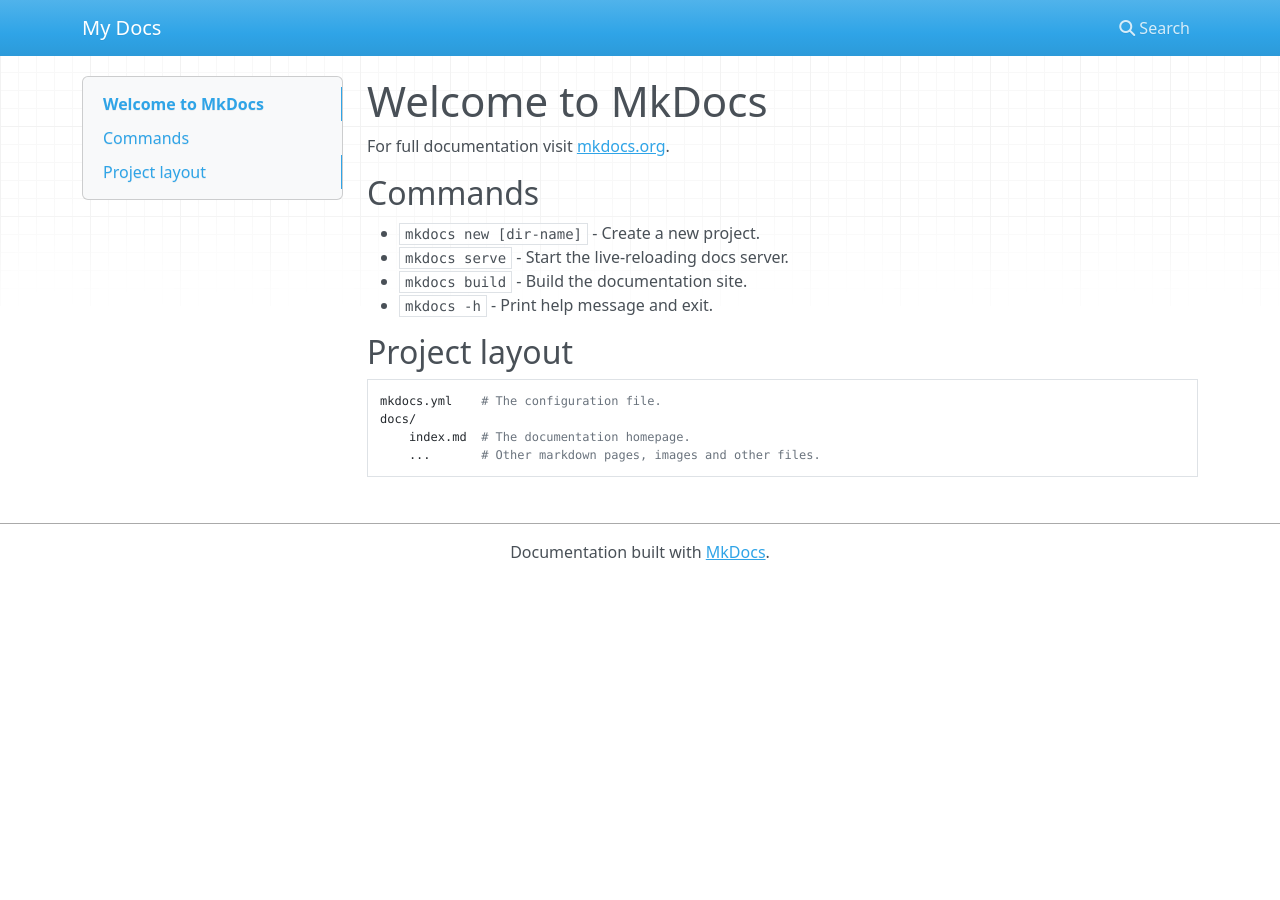
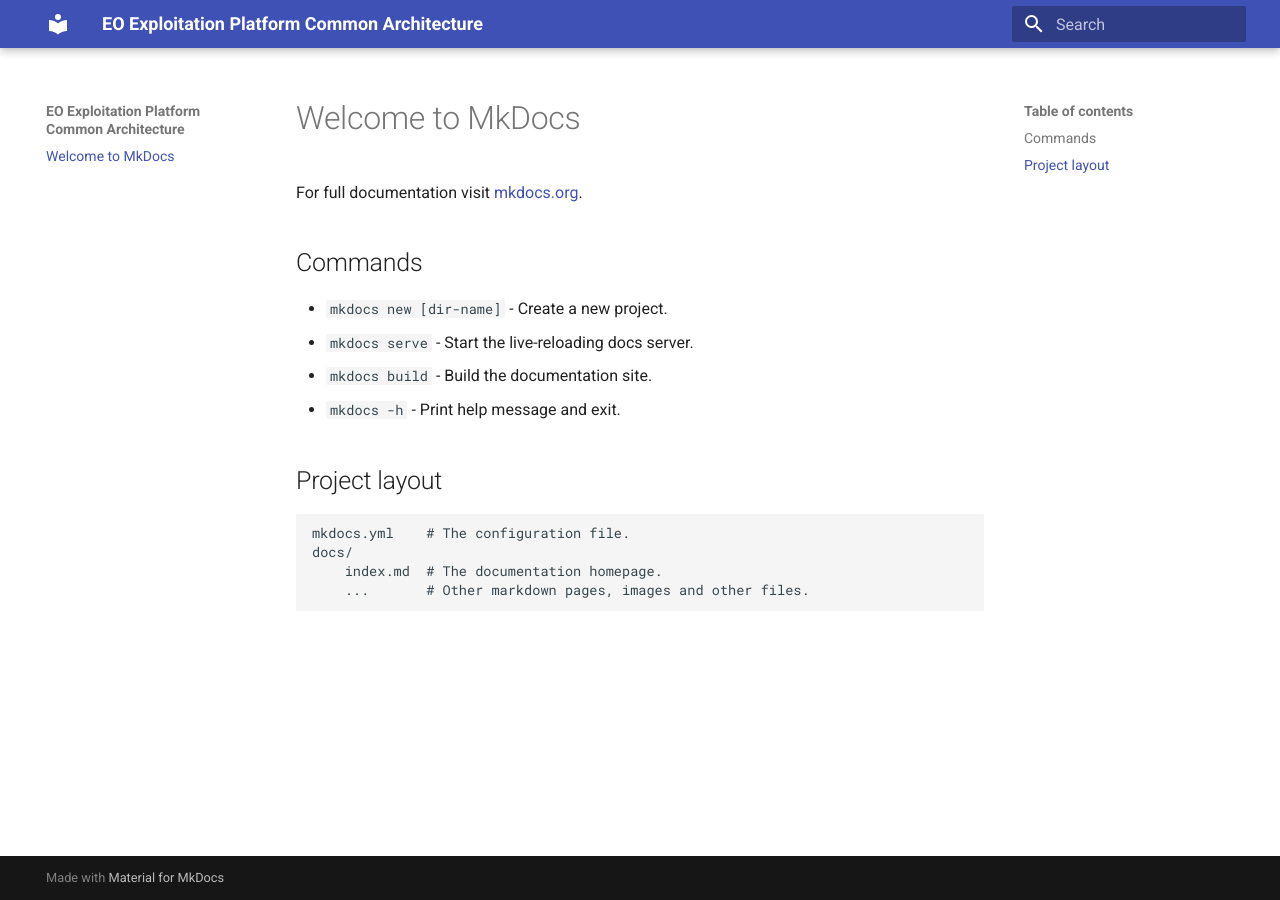
Before and after one commit to EOEPCA/docroot, an MkDocs documentation site: the page built from docs/index.md, in a window 1280 px wide. Built offline with MkDocs 1.6.1 and Material for MkDocs 9.7.7, drawn with Linux system fonts in a browser that asks for light colours; nearby versions of some CDN libraries.

Commit message:
Set material theme

```diff
--- a/mkdocs.yml
+++ b/mkdocs.yml
@@ -1 +1,9 @@
-site_name: My Docs
+site_name: EO Exploitation Platform Common Architecture
+# site_url: https://deployment-guide.docs.eoepca.org
+# repo_url: https://github.com/EOEPCA/deployment-guide
+# edit_uri: ""
+
+theme:
+  # name: mkdocs
+  # name: readthedocs
+  name: material # https://squidfunk.github.io/mkdocs-material/creating-your-site/
```
